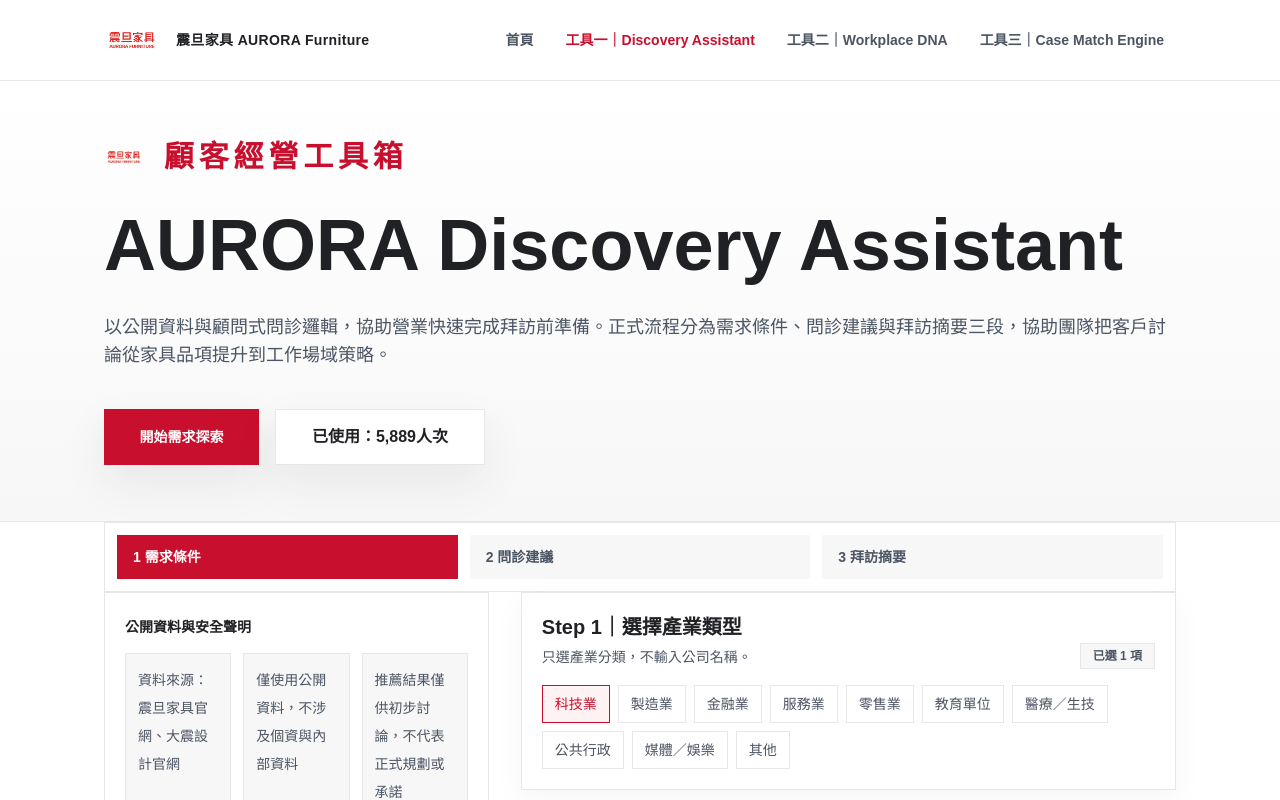
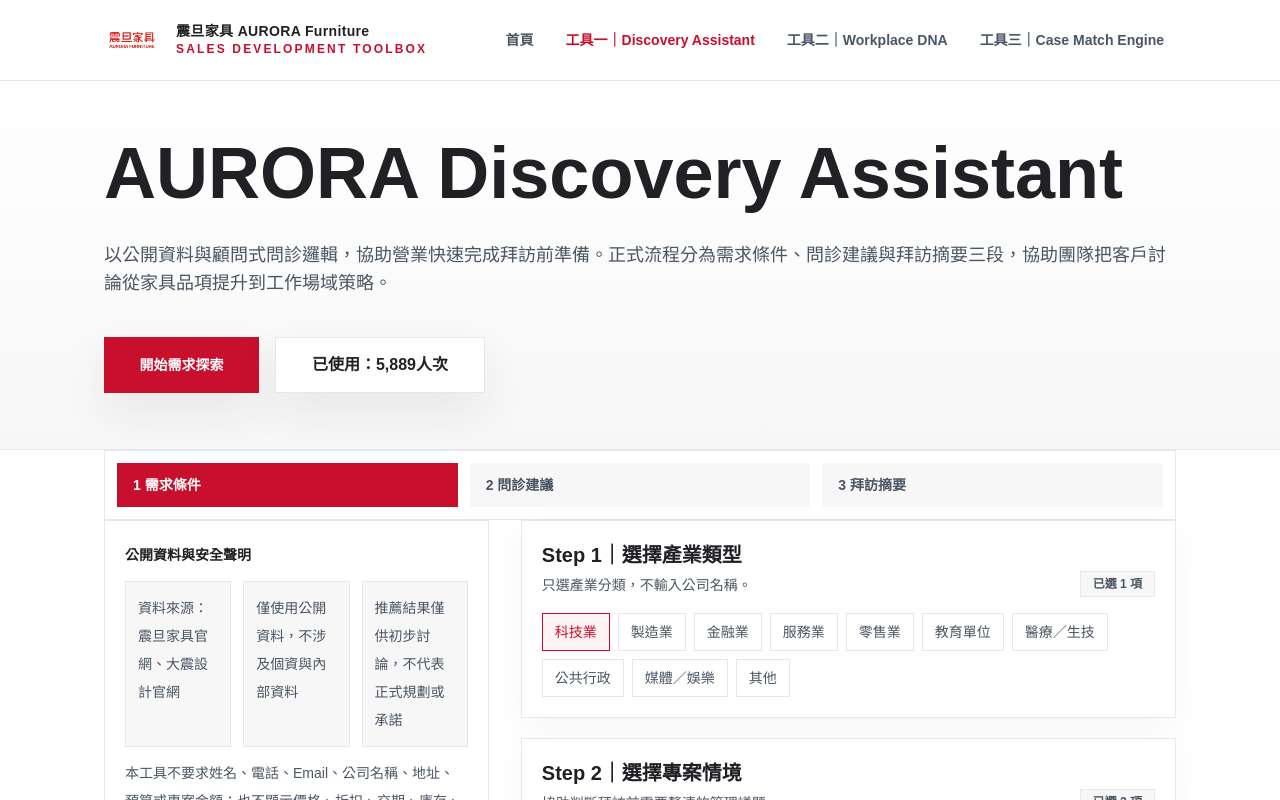
Before and after one commit to shawnfan303/activa-workplace-dna-explorer, a Next.js app: page /discovery-assistant in a window 1280 px wide. Shown: the top 800 px of the page. Built offline with nearby package versions, Linux system fonts and the light colour scheme.

Commit message:
Refine shared tool header

```diff
--- a/app/case-match/page.tsx
+++ b/app/case-match/page.tsx
@@ -9,7 +9,6 @@
 import { SelectedCaseBrief } from "@/components/SelectedCaseBrief";
 import { StakeholderTalkingPoints } from "@/components/StakeholderTalkingPoints";
 import { UsageCounter } from "@/components/UsageCounter";
-import { assetPath } from "@/lib/assets";
 import type { CaseItem, CaseMatchInput } from "@/lib/caseTypes";
 import { generateCaseBriefModel } from "@/lib/briefGenerator";
 import { matchCases } from "@/lib/matching";
@@ -113,11 +112,7 @@
       <section className="border-b border-aurora-line bg-aurora-soft">
         <div className="aurora-container pb-20 pt-14 md:pb-24 md:pt-18">
           <div>
-            <div className="flex flex-wrap items-center gap-4">
-              <img className="h-9 w-auto md:h-10" src={`${assetPath("/images/aurora-furniture-logo.png")}?v=transparent`} alt="震旦家具 AURORA Furniture" />
-              <p className="text-xl font-semibold tracking-[0.16em] text-aurora-red md:text-2xl">顧客經營工具箱</p>
-            </div>
-            <h1 className="mt-6 whitespace-nowrap text-[clamp(2.75rem,5.4vw,4.75rem)] font-semibold leading-none text-aurora-ink">AURORA Case Match Engine</h1>
+            <h1 className="whitespace-nowrap text-[clamp(2.75rem,5.4vw,4.75rem)] font-semibold leading-none text-aurora-ink">AURORA Case Match Engine</h1>
             <p className="mt-5 max-w-none text-base leading-7 text-aurora-graphite md:whitespace-nowrap md:text-lg">
               用公開案例，快速找到最適合企業客戶的辦公空間參考。正式流程分為需求條件、推薦案例與案例摘要三段，協助營業拜訪前快速建立討論方向。
             </p>
--- a/app/discovery-assistant/page.tsx
+++ b/app/discovery-assistant/page.tsx
@@ -19,7 +19,6 @@
 import { FooterNotice } from "@/src/components/FooterNotice";
 import { generateDiscoveryAxis, generateDiscoveryResult } from "@/src/lib/discoveryEngine";
 import { incrementBriefCounter, incrementLocalDisplayCount, readBriefCounters, readLocalDisplayCount } from "@/src/lib/counterEngine";
-import { assetPath } from "@/lib/assets";
 import type { DiscoveryField, DiscoveryInput, DiscoveryQuestion, ExhibitionAdvice, FollowUpLogic, SolutionMapping, StakeholderPlaybook } from "@/src/types/discovery";
 
 const initialInput: DiscoveryInput = {
@@ -85,11 +84,7 @@
       <section className="border-b border-aurora-line bg-[linear-gradient(180deg,#ffffff_0%,#f7f7f8_100%)]">
         <div className="aurora-container py-12 md:py-14">
           <div>
-            <div className="flex flex-wrap items-center gap-5">
-              <img className="h-9 w-auto md:h-10" src={`${assetPath("/images/aurora-furniture-logo.png")}?v=transparent`} alt="震旦家具 AURORA Furniture" />
-              <p className="text-2xl font-semibold tracking-[0.16em] text-aurora-red md:text-3xl">顧客經營工具箱</p>
-            </div>
-            <h1 className="mt-8 text-5xl font-semibold leading-none text-aurora-ink md:text-7xl xl:whitespace-nowrap">AURORA Discovery Assistant</h1>
+            <h1 className="text-5xl font-semibold leading-none text-aurora-ink md:text-7xl xl:whitespace-nowrap">AURORA Discovery Assistant</h1>
             <p className="mt-8 max-w-[1120px] text-base leading-8 text-aurora-graphite md:text-lg">
               以公開資料與顧問式問診邏輯，協助營業快速完成拜訪前準備。正式流程分為需求條件、問診建議與拜訪摘要三段，協助團隊把客戶討論從家具品項提升到工作場域策略。
             </p>
--- a/app/page.tsx
+++ b/app/page.tsx
@@ -1,17 +1,11 @@
 import Link from "next/link";
 import { UsageCounter } from "@/components/UsageCounter";
-import { assetPath } from "@/lib/assets";
 
 export default function HomePage() {
   return (
     <section className="min-h-[calc(100vh-1px)] border-b border-aurora-line bg-[#f7f7f8] px-5 py-4">
       <div className="mx-auto max-w-[1440px]">
-        <div className="flex items-center gap-6">
-          <img className="h-12 w-auto" src={`${assetPath("/images/aurora-furniture-logo.png")}?v=transparent`} alt="震旦家具 AURORA Furniture" />
-          <p className="text-lg font-semibold tracking-[0.18em] text-aurora-red md:text-xl">Workplace DNA Explorer</p>
-        </div>
-
-        <div className="mt-12">
+        <div className="mt-8">
           <div>
             <h1 className="max-w-none text-[44px] font-semibold leading-[0.98] tracking-normal text-aurora-ink md:whitespace-nowrap md:text-[64px] xl:text-[78px]">
               ACTIVA Workplace DNA Explorer
--- a/components/SiteHeader.tsx
+++ b/components/SiteHeader.tsx
@@ -31,7 +31,10 @@
       <nav className="aurora-container flex min-h-20 items-center justify-between gap-6">
         <Link href="/customer-toolbox" className="flex items-center gap-4 text-sm font-bold tracking-wide text-aurora-ink">
           <img className="h-14 w-auto" src={`${assetPath("/images/aurora-furniture-logo.png")}?v=transparent`} alt="震旦家具 AURORA Furniture" />
-          <span className="hidden sm:inline">震旦家具 AURORA Furniture</span>
+          <span className="hidden leading-tight sm:flex sm:flex-col">
+            <span>震旦家具 AURORA Furniture</span>
+            <span className="text-xs uppercase tracking-[0.18em] text-aurora-red">Sales development toolbox</span>
+          </span>
         </Link>
         <div className="flex flex-wrap items-center justify-end gap-2 text-sm text-aurora-graphite">
           {navItems.map((item) => (
```
